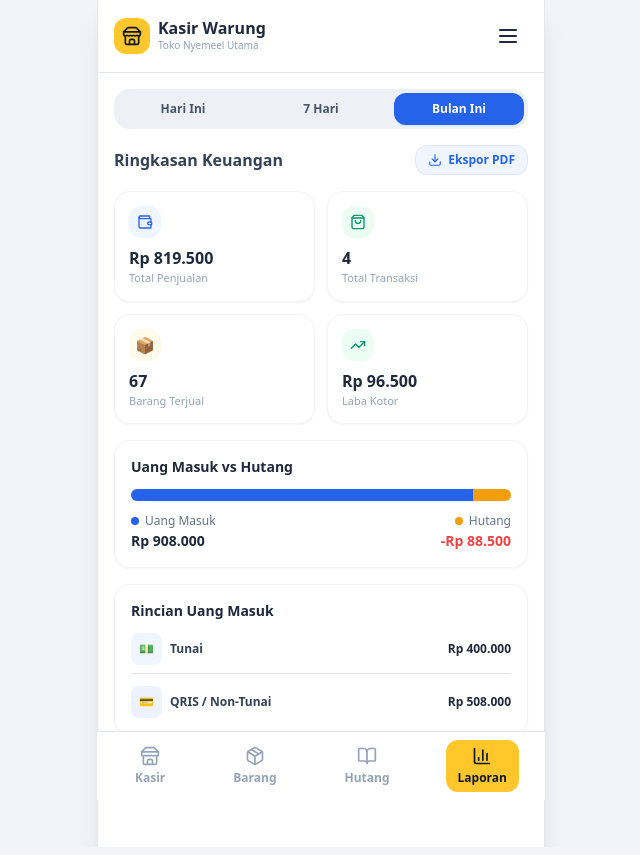
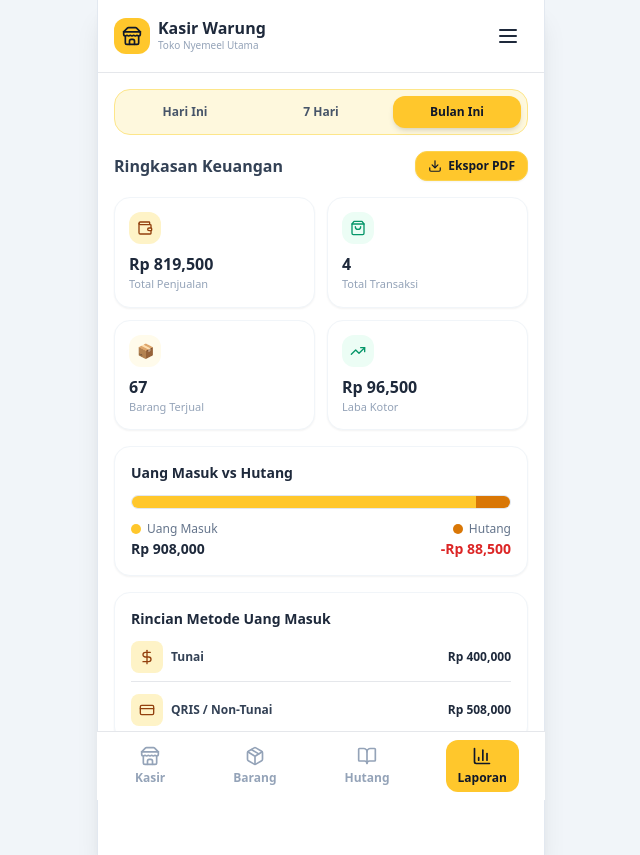
Before and after one commit to besokbubar/nye-meel, a Next.js app: page / in a window 1280 px wide. Both pictures are taken after a click on the button "Laporan". Shown: the whole page, without its empty margins (319-959 px from the left). Built offline with nearby package versions, Linux system fonts and the light colour scheme.

Commit message:
Update LaporanTab.jsx

```diff
--- a/components/LaporanTab.jsx
+++ b/components/LaporanTab.jsx
@@ -1,63 +1,219 @@
 import React, { useState } from "react";
-import { Download, TrendingUp, ShoppingBag, Wallet } from "lucide-react";
+import { Download, TrendingUp, ShoppingBag, Wallet, CheckCircle, CreditCard, DollarSign } from "lucide-react";
 
 export default function LaporanTab() {
+  // State Filter Periode
   const [period, setPeriod] = useState("Bulan Ini");
+  const [toastMessage, setToastMessage] = useState("");
+
+  const showNotification = (msg) => {
+    setToastMessage(msg);
+    setTimeout(() => setToastMessage(""), 3000);
+  };
+
+  // Master Data Laporan berdasarkan Periode (Dinamis & Interaktif)
+  const reportData = {
+    "Hari Ini": {
+      sales: 154500,
+      transactions: 2,
+      itemsSold: 12,
+      grossProfit: 28500,
+      moneyIn: 154500,
+      debt: 0,
+      cash: 100000,
+      qris: 54500,
+      ratioMoneyIn: 100,
+      ratioDebt: 0,
+    },
+    "7 Hari": {
+      sales: 450000,
+      transactions: 3,
+      itemsSold: 38,
+      grossProfit: 62000,
+      moneyIn: 400000,
+      debt: 50000,
+      cash: 250000,
+      qris: 150000,
+      ratioMoneyIn: 88,
+      ratioDebt: 12,
+    },
+    "Bulan Ini": {
+      sales: 819500,
+      transactions: 4,
+      itemsSold: 67,
+      grossProfit: 96500,
+      moneyIn: 908000,
+      debt: 88500,
+      cash: 400000,
+      qris: 508000,
+      ratioMoneyIn: 91,
+      ratioDebt: 9,
+    },
+  };
+
+  const currentData = reportData[period] || reportData["Bulan Ini"];
+
+  const handleExportPDF = () => {
+    window.print();
+    showNotification(`Mencetak Laporan Keuangan Periode '${period}'...`);
+  };
 
   return (
     <div className="space-y-4">
-      <div className="grid grid-cols-3 gap-2 bg-slate-200/60 p-1 rounded-2xl">
+      {/* Toast Notification */}
+      {toastMessage && (
+        <div className="fixed top-16 left-1/2 -translate-x-1/2 z-[60] bg-slate-900 text-[#FFC72C] px-4 py-2.5 rounded-2xl text-xs font-bold shadow-2xl flex items-center gap-2 border border-[#FFC72C]/30 animate-in slide-in-from-top-4">
+          <CheckCircle className="w-4 h-4 text-[#FFC72C]" />
+          <span>{toastMessage}</span>
+        </div>
+      )}
+
+      {/* Filter Periode Pills (Sekarang Menggunakan Warna Kuning #FFC72C) */}
+      <div className="grid grid-cols-3 gap-2 bg-amber-100/60 p-1.5 rounded-2xl border border-amber-200">
         {["Hari Ini", "7 Hari", "Bulan Ini"].map((p) => (
-          <button key={p} onClick={() => setPeriod(p)} className={`py-2 text-xs font-bold rounded-xl transition-all ${period === p ? "bg-blue-600 text-white shadow-sm" : "text-slate-600 hover:text-slate-800"}`}>
+          <button
+            key={p}
+            onClick={() => {
+              setPeriod(p);
+              showNotification(`Menampilkan data periode: ${p}`);
+            }}
+            className={`py-2 text-xs font-extrabold rounded-xl transition-all ${
+              period === p
+                ? "bg-[#FFC72C] text-slate-900 shadow-md scale-102"
+                : "text-slate-600 hover:text-slate-900 hover:bg-amber-50"
+            }`}
+          >
             {p}
           </button>
         ))}
       </div>
 
+      {/* Title & Tombol Ekspor PDF */}
       <div className="flex justify-between items-center">
         <h2 className="font-bold text-slate-700 text-base">Ringkasan Keuangan</h2>
-        <button className="flex items-center gap-1.5 px-3 py-1.5 bg-blue-50 text-blue-600 border border-blue-100 rounded-xl text-xs font-bold hover:bg-blue-100">
+        <button
+          onClick={handleExportPDF}
+          className="flex items-center gap-1.5 px-3 py-1.5 bg-[#FFC72C] text-slate-900 border border-amber-300 rounded-xl text-xs font-extrabold hover:bg-amber-400 active:scale-95 transition shadow-sm"
+        >
           <Download className="w-3.5 h-3.5" /> Ekspor PDF
         </button>
       </div>
 
+      {/* Grid Stat Cards */}
       <div className="grid grid-cols-2 gap-3">
+        {/* Total Penjualan */}
         <div className="bg-white p-3.5 rounded-2xl border border-slate-100 shadow-sm space-y-2">
-          <div className="w-8 h-8 bg-blue-50 text-blue-600 rounded-xl flex items-center justify-center"><Wallet className="w-4 h-4" /></div>
-          <div><h3 className="font-bold text-slate-800 text-base">Rp 819.500</h3><p className="text-[11px] text-slate-400 font-medium">Total Penjualan</p></div>
+          <div className="w-8 h-8 bg-amber-100 text-amber-900 rounded-xl flex items-center justify-center">
+            <Wallet className="w-4 h-4 text-amber-800" />
+          </div>
+          <div>
+            <h3 className="font-extrabold text-slate-800 text-base">
+              Rp {currentData.sales.toLocaleString()}
+            </h3>
+            <p className="text-[11px] text-slate-400 font-medium">Total Penjualan</p>
+          </div>
         </div>
+
+        {/* Total Transaksi */}
         <div className="bg-white p-3.5 rounded-2xl border border-slate-100 shadow-sm space-y-2">
-          <div className="w-8 h-8 bg-emerald-50 text-emerald-600 rounded-xl flex items-center justify-center"><ShoppingBag className="w-4 h-4" /></div>
-          <div><h3 className="font-bold text-slate-800 text-base">4</h3><p className="text-[11px] text-slate-400 font-medium">Total Transaksi</p></div>
+          <div className="w-8 h-8 bg-emerald-50 text-emerald-600 rounded-xl flex items-center justify-center">
+            <ShoppingBag className="w-4 h-4" />
+          </div>
+          <div>
+            <h3 className="font-extrabold text-slate-800 text-base">{currentData.transactions}</h3>
+            <p className="text-[11px] text-slate-400 font-medium">Total Transaksi</p>
+          </div>
         </div>
+
+        {/* Barang Terjual */}
         <div className="bg-white p-3.5 rounded-2xl border border-slate-100 shadow-sm space-y-2">
-          <div className="w-8 h-8 bg-amber-50 text-amber-600 rounded-xl flex items-center justify-center">📦</div>
-          <div><h3 className="font-bold text-slate-800 text-base">67</h3><p className="text-[11px] text-slate-400 font-medium">Barang Terjual</p></div>
+          <div className="w-8 h-8 bg-amber-50 text-amber-700 rounded-xl flex items-center justify-center text-sm font-bold">
+            📦
+          </div>
+          <div>
+            <h3 className="font-extrabold text-slate-800 text-base">{currentData.itemsSold}</h3>
+            <p className="text-[11px] text-slate-400 font-medium">Barang Terjual</p>
+          </div>
         </div>
+
+        {/* Laba Kotor */}
         <div className="bg-white p-3.5 rounded-2xl border border-slate-100 shadow-sm space-y-2">
-          <div className="w-8 h-8 bg-emerald-50 text-emerald-600 rounded-xl flex items-center justify-center"><TrendingUp className="w-4 h-4" /></div>
-          <div><h3 className="font-bold text-slate-800 text-base">Rp 96.500</h3><p className="text-[11px] text-slate-400 font-medium">Laba Kotor</p></div>
+          <div className="w-8 h-8 bg-emerald-50 text-emerald-600 rounded-xl flex items-center justify-center">
+            <TrendingUp className="w-4 h-4" />
+          </div>
+          <div>
+            <h3 className="font-extrabold text-slate-800 text-base">
+              Rp {currentData.grossProfit.toLocaleString()}
+            </h3>
+            <p className="text-[11px] text-slate-400 font-medium">Laba Kotor</p>
+          </div>
         </div>
       </div>
 
+      {/* Uang Masuk vs Hutang Progress Bar (Warna Biru Dihapus -> Menggunakan Kuning #FFC72C) */}
       <div className="bg-white p-4 rounded-2xl border border-slate-100 shadow-sm space-y-3">
         <h3 className="font-bold text-slate-800 text-sm">Uang Masuk vs Hutang</h3>
-        <div className="w-full bg-slate-100 h-3 rounded-full overflow-hidden flex"><div className="bg-blue-600 h-full w-[90%]"></div><div className="bg-amber-500 h-full w-[10%]"></div></div>
+
+        <div className="w-full bg-slate-100 h-3.5 rounded-full overflow-hidden flex border border-slate-200">
+          <div
+            className="bg-[#FFC72C] h-full transition-all duration-500"
+            style={{ width: `${currentData.ratioMoneyIn}%` }}
+          ></div>
+          <div
+            className="bg-amber-600 h-full transition-all duration-500"
+            style={{ width: `${currentData.ratioDebt}%` }}
+          ></div>
+        </div>
+
         <div className="flex justify-between items-center text-xs">
-          <div><div className="flex items-center gap-1.5 text-slate-500"><span className="w-2 h-2 rounded-full bg-blue-600"></span><span>Uang Masuk</span></div><p className="font-bold text-slate-800 text-sm mt-0.5">Rp 908.000</p></div>
-          <div className="text-right"><div className="flex items-center gap-1.5 justify-end text-slate-500"><span className="w-2 h-2 rounded-full bg-amber-500"></span><span>Hutang</span></div><p className="font-bold text-red-500 text-sm mt-0.5">-Rp 88.500</p></div>
+          <div>
+            <div className="flex items-center gap-1.5 text-slate-500">
+              <span className="w-2.5 h-2.5 rounded-full bg-[#FFC72C]"></span>
+              <span>Uang Masuk</span>
+            </div>
+            <p className="font-extrabold text-slate-800 text-sm mt-0.5">
+              Rp {currentData.moneyIn.toLocaleString()}
+            </p>
+          </div>
+
+          <div className="text-right">
+            <div className="flex items-center gap-1.5 justify-end text-slate-500">
+              <span className="w-2.5 h-2.5 rounded-full bg-amber-600"></span>
+              <span>Hutang</span>
+            </div>
+            <p className="font-extrabold text-red-600 text-sm mt-0.5">
+              {currentData.debt > 0 ? `-Rp ${currentData.debt.toLocaleString()}` : "Rp 0"}
+            </p>
+          </div>
         </div>
       </div>
 
+      {/* Rincian Metode Pembayaran Uang Masuk */}
       <div className="bg-white p-4 rounded-2xl border border-slate-100 shadow-sm space-y-3">
-        <h3 className="font-bold text-slate-800 text-sm">Rincian Uang Masuk</h3>
+        <h3 className="font-bold text-slate-800 text-sm">Rincian Metode Uang Masuk</h3>
+
         <div className="flex justify-between items-center border-b pb-2 text-xs">
-          <div className="flex items-center gap-2"><div className="p-2 bg-blue-50 text-blue-600 rounded-lg">💵</div><span className="font-semibold text-slate-700">Tunai</span></div>
-          <span className="font-bold text-slate-800">Rp 400.000</span>
+          <div className="flex items-center gap-2">
+            <div className="p-2 bg-amber-100 text-amber-900 rounded-lg">
+              <DollarSign className="w-4 h-4 text-amber-800" />
+            </div>
+            <span className="font-semibold text-slate-700">Tunai</span>
+          </div>
+          <span className="font-extrabold text-slate-800">
+            Rp {currentData.cash.toLocaleString()}
+          </span>
         </div>
+
         <div className="flex justify-between items-center text-xs">
-          <div className="flex items-center gap-2"><div className="p-2 bg-indigo-50 text-indigo-600 rounded-lg">💳</div><span className="font-semibold text-slate-700">QRIS / Non-Tunai</span></div>
-          <span className="font-bold text-slate-800">Rp 508.000</span>
+          <div className="flex items-center gap-2">
+            <div className="p-2 bg-amber-100 text-amber-900 rounded-lg">
+              <CreditCard className="w-4 h-4 text-amber-800" />
+            </div>
+            <span className="font-semibold text-slate-700">QRIS / Non-Tunai</span>
+          </div>
+          <span className="font-extrabold text-slate-800">
+            Rp {currentData.qris.toLocaleString()}
+          </span>
         </div>
       </div>
     </div>
```
